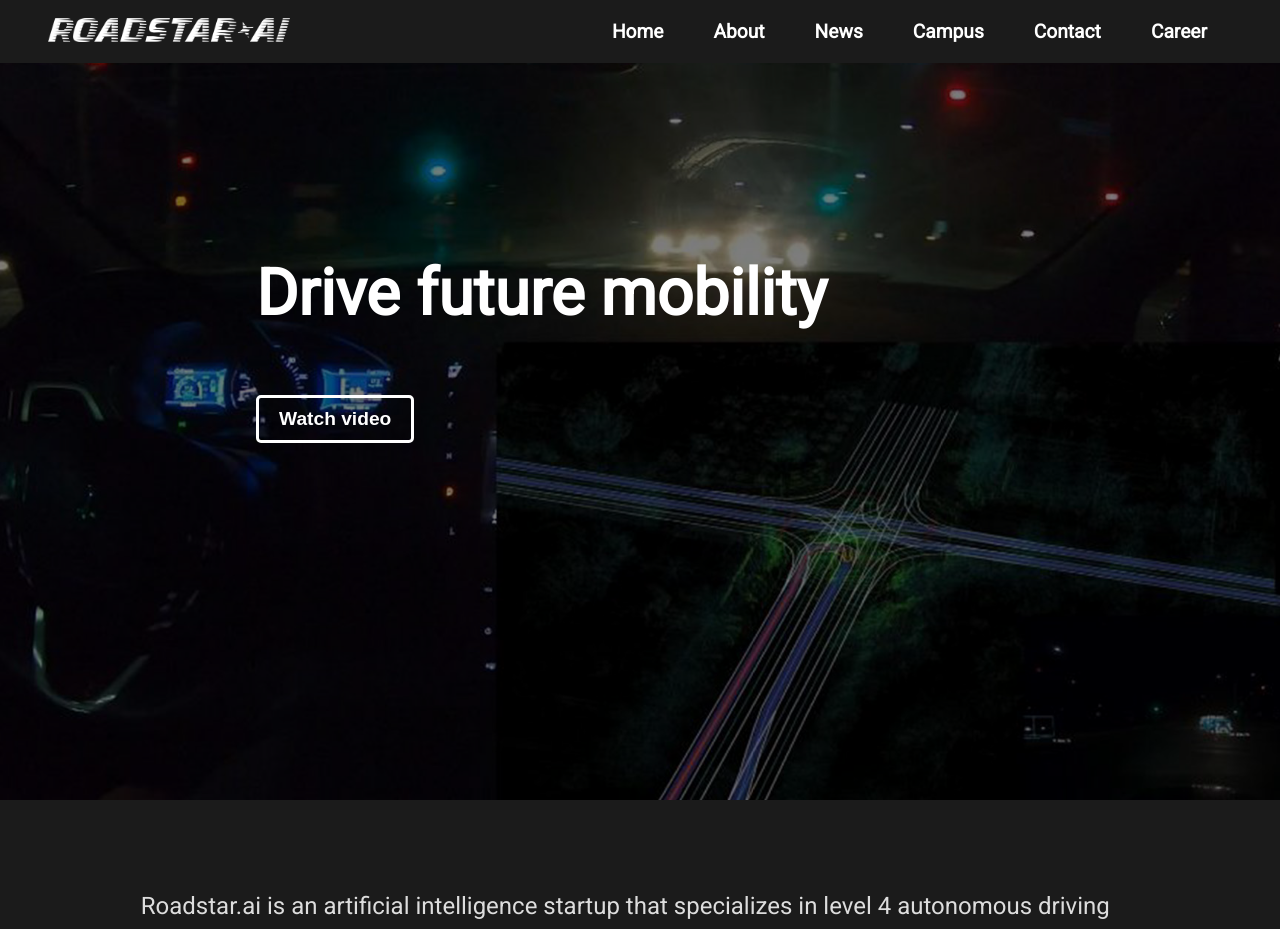
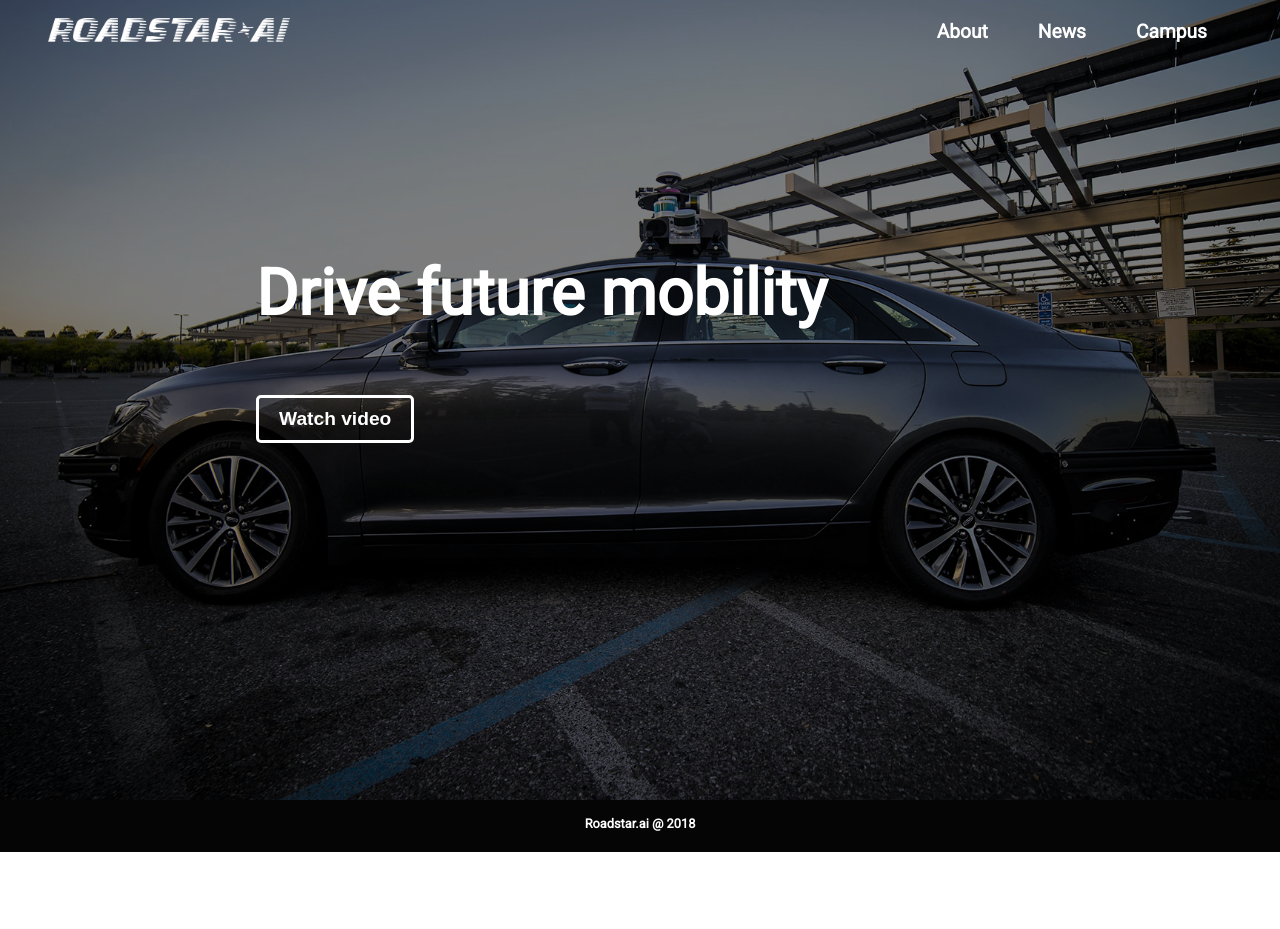
Before and after one commit to hblee12294/rdsr, a React (Create React App) app: page / in a window 1280 px wide. Shown: the top 929 px of the page. After the commit the page ends 852 px from the top, so only its background shows below. Built offline with nearby package versions, Linux system fonts and the light colour scheme.

Commit message:
refactor: refactored structure with react-router

```diff
--- a/package.json
+++ b/package.json
@@ -7,6 +7,7 @@
     "gh-pages": "^2.0.1",
     "react": "^16.6.3",
     "react-dom": "^16.6.3",
+    "react-router-dom": "^4.3.1",
     "react-scripts": "2.1.1",
     "react-youtube": "^7.8.0"
   },
--- a/src/App.js
+++ b/src/App.js
@@ -1,6 +1,9 @@
 import React, { Component } from 'react'
 import './App.css'
 
+import { BrowserRouter as Router, Route, NavLink } from 'react-router-dom'
+
+import Home from './Home/Home'
 import Header from './Component/Header'
 import Slider from './Component/Slider'
 import About from './Component/About'
@@ -12,12 +15,16 @@ class App extends Component {
   render() {
     return (
       <div className="App">
-        <Slider />
-        <About />
-        <Technology />
+        <Router>
+          <div>
+            <Route path="/" component={ Home } />
+            <Route path="/about" component={ About } />
+
+            <Header />
+          </div>
+        </Router>
 
         <Footer />
-        <Header />
       </div>
     )
   }
--- a/src/Component/Footer.css
+++ b/src/Component/Footer.css
@@ -1,5 +1,11 @@
 footer {
-  padding: 90px 0;
+  padding: 1rem 0 1.3rem;
+  background-color: #050505;
   color: #fff;
-  background-color: #1b1b1b;
+  font-size: .8rem;
+  text-align: center;
 }
+
+.footer-title {
+  margin: 0;
+}
--- a/src/Component/Footer.js
+++ b/src/Component/Footer.js
@@ -5,7 +5,7 @@ class Footer extends Component {
   render() {
     return (
       <footer>
-        <h3>Roadstar.ai</h3>
+        <h4 className="footer-title">Roadstar.ai @ 2018</h4>
       </footer>
     )
   }
--- a/src/Component/Header.css
+++ b/src/Component/Header.css
@@ -3,7 +3,7 @@ header {
   top: 0;
   left: 0;
   right: 0;
-  background-color: #1b1b1b;
+  /* background-color: #1b1b1b; */
 }
 
 .header-wrap {
--- a/src/Component/Header.js
+++ b/src/Component/Header.js
@@ -1,5 +1,8 @@
 import React, { Component } from 'react'
 import './Header.css'
+
+import { NavLink, Link } from 'react-router-dom'
+
 import logo from '../images/logo2.png'
 
 class Header extends Component {
@@ -8,17 +11,21 @@ class Header extends Component {
     return (
       <header>
         <div className="header-wrap">
-          <a href="#" className="logo">
+          <Link to="/" className="logo">
             <img id="header-logo" src={ logo } alt="logo-white"/>
-          </a>
+          </Link>
+
           <nav>
             <ul className="menu">
-              <li className="menu-item"><a href="#">Home</a></li>
-              <li className="menu-item"><a href="#">About</a></li>
-              <li className="menu-item"><a href="#">News</a></li>
-              <li className="menu-item"><a href="#">Campus</a></li>
-              <li className="menu-item"><a href="#">Contact</a></li>
-              <li className="menu-item career"><a href="#">Career</a></li>
+              <li className="menu-item">
+                <NavLink to="/about">About</NavLink>
+              </li>
+              <li className="menu-item">
+                <NavLink to="/news">News</NavLink>
+              </li>
+              <li className="menu-item">
+                <NavLink to="/campus">Campus</NavLink>
+              </li>
             </ul>
           </nav>
         </div>
--- /dev/null
+++ b/src/Home/Home.css
@@ -0,0 +1,53 @@
+
+
+.hero {
+  height: 100vh;
+  width: 100vw;
+}
+
+.background {
+  height: 100%;
+  width: 100%;
+}
+
+.content {
+  position: absolute;
+  top: 0;
+  right: 0;
+  bottom: 0;
+  left: 0;
+  padding: 15% 20%;
+  background-color: rgba(0,0,0,.5);
+}
+
+.content-raw {
+  margin: 4rem 0;
+}
+
+.slogan {
+  margin: 0;
+  font-size: 4rem;
+  font-weight: bold;
+  color: #fff;
+  user-select: none;
+}
+
+.video-btn {
+  position: relative;
+  margin: 0;
+  padding: 10px 20px;
+  border: 3px solid #fff;
+  border-radius: 5px;
+  background-color: transparent;
+  color: #fff;
+  font-size: 1.2rem;
+  font-weight: bold;
+  cursor: pointer;
+  user-select: none;
+  transition: .2s ease;
+}
+
+.video-btn:hover {
+  background-color: #fff;
+  color: #1b1b1b;
+}
--- /dev/null
+++ b/src/Home/Home.js
@@ -0,0 +1,61 @@
+import React, { Component } from 'react'
+import './Home.css'
+
+import Modal from '../Component/Modal'
+import VideoPop from '../Component/VideoPop'
+
+import img from '../images/upload/5a45a3ceea8ac.jpg'
+
+
+class Home extends Component {
+  constructor(props) {
+    super(props)
+    this.state = {
+      videoPopupOn: false
+    }
+
+    this.toggleVideoPopup = this.toggleVideoPopup.bind(this)
+  }
+
+  toggleVideoPopup() {
+    this.setState(prevState => ({
+      videoPopupOn: !prevState.videoPopupOn
+    }))
+  }
+
+  render() {
+    const styles = {
+      backgroundImage: `url(${ img })`,
+      backgroundSize: 'cover',
+      backgroundRepeat: 'no-repeat',
+      backgroundPosition: '50% 60%'
+    }
+
+    return (
+      <div className="home">
+        <div className="hero">
+          <div className="background" style={ styles }/>
+          <div className="content">
+            <div className="content-raw">
+              <p className="slogan">Drive future mobility</p>
+            </div>
+            <div className="content-raw">
+              <button
+                className="video-btn"
+                onClick={ this.toggleVideoPopup }>Watch video</button>
+            </div>
+          </div>
+
+          <Modal>
+            <VideoPop
+              onClose={ this.toggleVideoPopup }
+              isOpen={ this.state.videoPopupOn }
+            />
+        </Modal>
+        </div>
+      </div>
+    )
+  }
+}
+
+export default Home
```
Also changed, not shown: 1 other file (tests, documents, lock files or other folders).
